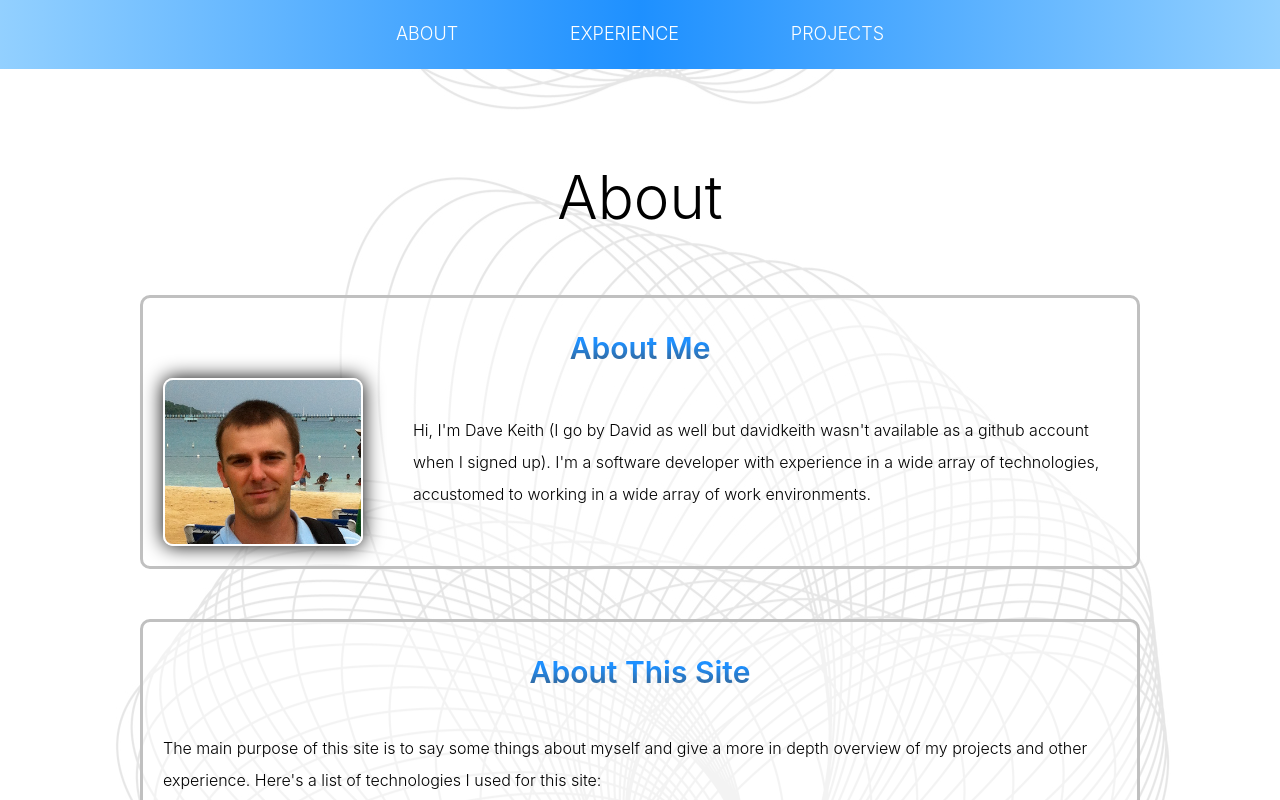
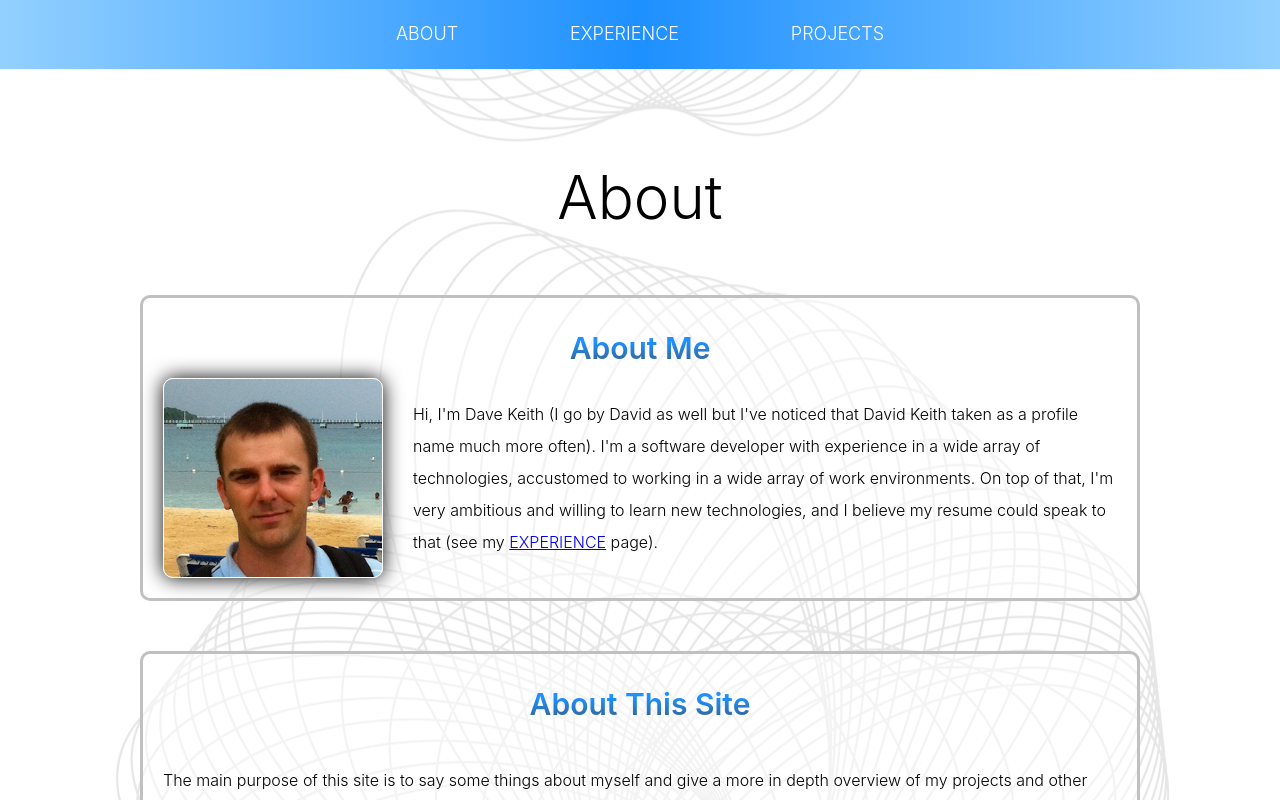
Before and after one commit to DaveKeith/portfolio_react, a React (Create React App) app: page / in a window 1280 px wide. Shown: the top 800 px of the page. Built offline with nearby package versions, Linux system fonts and the light colour scheme.

Commit message:
made slight updates to the styles, expecting a new headshot soon

```diff
--- a/src/App.js
+++ b/src/App.js
@@ -73,7 +73,7 @@ class App extends Component {
             <div />
             <div className="show__columns--dropdown">
               <Link to="/projects" onClick={this.delayHideAllDropdowns}>
-                Projects
+                Projects Home
               </Link>
               {this.getProjectList()}
             </div>
--- a/src/App.scss
+++ b/src/App.scss
@@ -1,23 +1,6 @@
-$faded-heavily: linear-gradient(
-  rgba(255, 255, 255, 0.9),
-  rgba(255, 255, 255, 0.9)
-);
-$faded-slightly: linear-gradient(
-  rgba(255, 255, 255, 0.5),
-  rgba(255, 255, 255, 0.5)
-);
-
-$default-border: 3px solid silver;
-
-//RESPONSIVE BREAKPOINTS
-$bp-largest: 75em; //1200px
-$bp-large: 62.5em; //1000px
-$bp-medium: 50em; //800px
-$bp-small: 37.5em; //600px
-$bp-smallest: 25em; //400px
+@import "scss/base.scss";
 
 @import "scss/about.scss";
-@import "scss/base.scss";
 @import "scss/experience.scss";
 @import "scss/header-footer.scss";
 @import "scss/projects-page.scss";
--- a/src/components/about.js
+++ b/src/components/about.js
@@ -1,7 +1,10 @@
-import React, { Component, Fragment } from "react";
+import React, { Fragment } from "react";
 import { Link } from "react-router-dom";
+import DaveKeith from "../imgs/davekeithpic.jpg";
 
-//import DaveKeith from "../imgs/davekeithpic.jpg";
+function picPage() {
+  window.location.href = DaveKeith;
+}
 
 const About = () => {
   return (
@@ -10,16 +13,15 @@ const About = () => {
       <div className="about">
         <div className="about__me">
           <h2>About Me</h2>
-          <img
-            src="../imgs/davekeithpic.jpg"
-            className="about__me--pic1"
-            alt="davekeith1"
-          />
+          <div className="about__me--pic1" onClick={picPage} />
           <span>
-            Hi, I'm Dave Keith (I go by David as well but davidkeith wasn't
-            available as a github account when I signed up). I'm a software
+            Hi, I'm Dave Keith (I go by David as well but I've noticed that
+            David Keith taken as a profile name much more often). I'm a software
             developer with experience in a wide array of technologies,
-            accustomed to working in a wide array of work environments.
+            accustomed to working in a wide array of work environments. On top
+            of that, I'm very ambitious and willing to learn new technologies,
+            and I believe my resume could speak to that (see my{" "}
+            <Link to="/experience#top-of-page">EXPERIENCE</Link> page).
           </span>
         </div>
         <div className="about__the-site">
@@ -50,7 +52,8 @@ const About = () => {
                 JSON - Using JSON input to fill state properties in a React
                 application and provide more automated functionality to the site
                 is a very important skill, so I thought I'd go ahead and include
-                an example on this site (under the Projects tab).
+                an example on this site (under the{" "}
+                <Link to="/projects">PROJECTS</Link> pages).
               </li>
             </ul>
             <h5>GitHub URL: </h5>
--- a/src/components/experience.js
+++ b/src/components/experience.js
@@ -1,5 +1,4 @@
-import React, { Component, Fragment } from "react";
-import { Link } from "react-router-dom";
+import React, { Fragment } from "react";
 
 const Experience = () => {
   return (
@@ -7,11 +6,13 @@ const Experience = () => {
       <h1>Experience</h1>
       <div className="experience">
         <div className="experience__intro">
-          The "About" page was for some more personal detail. Here on the
-          "Experience" page, we can get some more in depth descriptions about my
-          professional experience and the organizations that I became a part of
-          and shaped who I am over the course of my adult life. A more stylish,
-          more in depth version of my paper resume so to speak.
+          <p>
+            The "About" page was for some more personal detail. Here on the
+            "Experience" page, we can get some more in depth descriptions about
+            my professional experience and the organizations that I became a
+            part of and shaped who I am over the course of my adult life. A more
+            stylish, more in depth version of my paper resume so to speak.
+          </p>
         </div>
         <nav className="experience__navbar navbar">
           <a href="#tts">Tech Talent South</a>
--- a/src/components/project-page.js
+++ b/src/components/project-page.js
@@ -66,7 +66,7 @@ class ProjectPage extends Component {
       <Fragment>
         <h1>{this.state.data.projectName}</h1>
         <div className="project-description">
-          {this.state.data.description}
+          <p>{this.state.data.description}</p>
           {this.topUrls(this.state.data)}
         </div>
         <div id="image-grid">
--- a/src/components/projects.js
+++ b/src/components/projects.js
@@ -21,9 +21,11 @@ class Projects extends Component {
         <h1>Projects</h1>
         <div className="projects">
           <div className="projects__intro projects__section">
-            I have several work examples from my tenure at Diversey (spun off
-            from Sealed Air in 2017) but I also have several examples of my work
-            on GitHub as well.
+            <p>
+              I have several work examples from my tenure at Diversey (spun off
+              from Sealed Air in 2017) but I also have several examples of my
+              work on GitHub as well.
+            </p>
           </div>
           <div className="projects__diversey projects__section">
             <h2>Diversey Projects</h2>
--- a/src/scss/_about.scss
+++ b/src/scss/_about.scss
@@ -12,6 +12,10 @@
     align-items: center;
     max-width: 100rem;
 
+    * {
+      animation: grow 1s;
+    }
+
     h2 {
       text-align: center;
     }
@@ -24,6 +28,7 @@
 
     @media only screen and (max-width: $bp-medium) {
       grid-template-rows: 8rem 20rem 1fr;
+      grid-row-gap: 3rem;
     }
 
     h2 {
@@ -32,15 +37,19 @@
     }
 
     &--pic1 {
-      display: block;
-      border: 2px solid white;
+      border: 1px solid white;
       border-radius: 1rem;
       box-shadow: 0 0 2rem rgba(0, 0, 0, 1);
-      width: 20rem;
-      transition: all 0.5s;
-      align-self: flex-start;
+      width: 22rem;
       grid-row: 2/3;
-      transition: all 1.5s;
+      // background-color: #9df;
+      background-image: url("./imgs/davekeithpic.jpg");
+      background-size: 110%;
+      background-position: center;
+      // background-blend-mode: normal;
+      min-height: 20rem;
+      cursor: pointer;
+      transition: all 1s;
 
       @media only screen and (max-width: $bp-medium) {
         grid-column: 1/-1;
@@ -48,10 +57,9 @@
       }
 
       &:hover {
-        border: none;
-        transform: scale(1.1);
-        margin-bottom: 1px;
-        transition: transform 1.5s;
+        //background-blend-mode: hard-light;
+        background-size: 130%;
+        transition: all 1s;
       }
     }
 
--- a/src/scss/_base.scss
+++ b/src/scss/_base.scss
@@ -1,3 +1,30 @@
+$faded-heavily: linear-gradient(
+  rgba(255, 255, 255, 0.9),
+  rgba(255, 255, 255, 0.9)
+);
+$faded-slightly: linear-gradient(
+  rgba(255, 255, 255, 0.5),
+  rgba(255, 255, 255, 0.5)
+);
+
+$default-border: 3px solid silver;
+
+//RESPONSIVE BREAKPOINTS
+$bp-largest: 75em; //1200px
+$bp-large: 62.5em; //1000px
+$bp-medium: 50em; //800px
+$bp-small: 37.5em; //600px
+$bp-smallest: 25em; //400px
+
+@keyframes grow {
+  from {
+    transform: scale(0.7);
+  }
+  to {
+    transform: scale(1);
+  }
+}
+
 *,
 *::before,
 *::after {
--- a/src/scss/_experience.scss
+++ b/src/scss/_experience.scss
@@ -9,8 +9,12 @@
     border-radius: 1rem;
 
     @media only screen and (max-width: $bp-medium) {
-      padding: 0 1rem 0 1rem;
+      padding: 2rem;
       margin: 0 1rem 0 1rem;
+    }
+
+    * {
+      animation: grow 1s;
     }
   }
 
--- a/src/scss/_header-footer.scss
+++ b/src/scss/_header-footer.scss
@@ -7,6 +7,15 @@ footer {
     #1e90ff,
     #aaddff 110%
   );
+
+  @media only screen and (max-width: $bp-medium) {
+    background-image: linear-gradient(
+      to right,
+      #aaddff -25%,
+      #1e90ff,
+      #aaddff 125%
+    );
+  }
 
   nav {
     color: white;
@@ -50,9 +59,17 @@ footer {
     img {
       width: 5rem;
       margin: 1rem;
+      filter: drop-shadow(0.2rem 0.2rem 0.2rem rgb(0, 0, 0));
+      transition: all 0.5s;
 
       @media only screen and (max-width: $bp-small) {
         width: 3rem;
+      }
+
+      &:hover {
+        filter: drop-shadow(0.7rem 0.7rem 0.7rem rgb(0, 0, 0));
+        transform: translateY(-0.5rem);
+        transition: all 0.5s;
       }
     }
 
--- a/src/scss/_projects-page.scss
+++ b/src/scss/_projects-page.scss
@@ -8,6 +8,10 @@
     rgba(255, 255, 255, 0.5)
   );
   border-radius: 1rem;
+
+  * {
+    animation: grow 1s;
+  }
 
   &__links-container {
     margin: 4rem auto;
@@ -41,6 +45,10 @@
   @media only screen and (max-width: $bp-small) {
     grid-template-columns: 30rem;
   }
+
+  * {
+    animation: grow 1s;
+  }
 }
 
 .image-div {
@@ -69,6 +77,10 @@
       rgba(220, 220, 220, 0.5)
     );
     transition: all 0.5s;
+
+    img {
+      filter: drop-shadow(0 0 1rem);
+    }
   }
 
   @media only screen and (max-width: $bp-medium) {
@@ -96,6 +108,7 @@
       display: block;
       margin: 0 auto;
       width: 25rem;
+      filter: drop-shadow(0 0 0.2rem) brightness(1.15);
     }
   }
 
--- a/src/scss/_projects.scss
+++ b/src/scss/_projects.scss
@@ -8,6 +8,10 @@
     border-radius: 1rem;
     padding: 2rem;
     background-image: $faded-slightly;
+
+    * {
+      animation: grow 1s;
+    }
 
     div {
       margin: 1rem;
@@ -32,31 +36,37 @@
     width: 60%;
   }
 
+  &__description {
+    margin: 4rem !important;
+  }
+
   &__link {
-    color: black;
+    color: white;
 
     &--details {
       font-weight: 400;
       border: $default-border;
       border-radius: 3rem 7rem;
       padding: 2rem;
-      background-image: linear-gradient(
-        to bottom,
-        rgba(#1e90ff, 0.3) -20%,
-        rgba(#1e90ff, 0.85),
-        rgba(#1e90ff, 0.3) 120%
-      );
-      transition: all 0.5s;
+      // background-image: linear-gradient(
+      //   to bottom,
+      //   rgba(#1e90ff, 0.3) -20%,
+      //   rgba(#1e90ff, 0.85),
+      //   rgba(#1e90ff, 0.3) 120%
+      // );
+      background-color: rgba(#1e90ff, 0.8);
+      transition: all 0.7s;
 
       &:hover {
         border: 3px solid black;
         border-radius: 7rem 3rem;
-        background-image: linear-gradient(
-          rgba(30, 144, 200, 0.7),
-          rgba(30, 144, 200, 0.7)
-        );
-        color: white;
-        transition: all 0.5s;
+        // background-image: linear-gradient(
+        //   rgba(30, 144, 200, 0.7),
+        //   rgba(30, 144, 200, 0.7)
+        // );
+        background-color: rgba(30, 150, 180, 0.6);
+        color: black;
+        transition: all 0.7s;
       }
     }
   }
```
Also changed, not shown: src/imgs/davekeithpic.jpg (renamed from public/imgs/davekeithpic.jpg).
